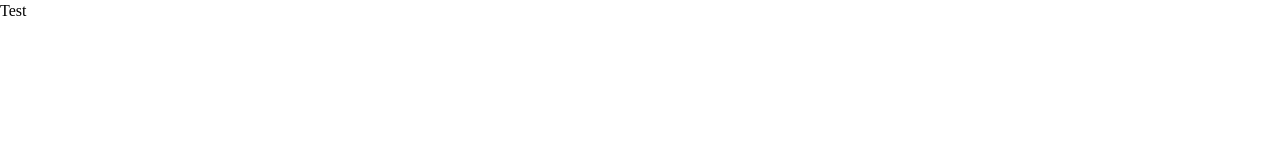
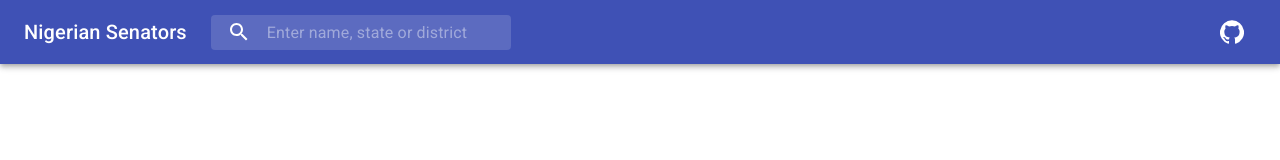
Before and after one commit to frontendtony/nigerian-senators, a Gatsby site: page / in a window 1280 px wide. Built offline with nearby package versions, Linux system fonts and the light colour scheme; Gatsby itself is replaced by a stand-in of ours.

Commit message:
create search navbar

```diff
--- a/gatsby-config.js
+++ b/gatsby-config.js
@@ -1,6 +1,6 @@
 module.exports = {
   siteMetadata: {
-    title: `Nigerian Senators Directory`,
+    title: `Nigerian Senators`,
     description: `Find your representative in the Nigerian Senate with ease, including their contact details.`,
     author: `Anthony Oyathelemhi`
   },
--- a/package.json
+++ b/package.json
@@ -5,6 +5,8 @@
   "version": "0.1.0",
   "author": "Kyle Mathews <mathews.kyle@gmail.com>",
   "dependencies": {
+    "@material-ui/core": "^4.7.0",
+    "@material-ui/icons": "^4.5.1",
     "babel-plugin-styled-components": "^1.10.6",
     "gatsby": "^2.17.11",
     "gatsby-image": "^2.2.31",
@@ -19,7 +21,8 @@
     "react": "^16.11.0",
     "react-dom": "^16.11.0",
     "react-helmet": "^5.2.1",
-    "styled-components": "^4.4.1"
+    "styled-components": "^4.4.1",
+    "typeface-roboto": "^0.0.75"
   },
   "devDependencies": {
     "prettier": "^1.19.1"
--- /dev/null
+++ b/src/components/Navbar.js
@@ -0,0 +1,113 @@
+import AppBar from '@material-ui/core/AppBar';
+import IconButton from '@material-ui/core/IconButton';
+import InputBase from '@material-ui/core/InputBase';
+import { fade, makeStyles } from '@material-ui/core/styles';
+import Toolbar from '@material-ui/core/Toolbar';
+import Typography from '@material-ui/core/Typography';
+import GitHubIcon from '@material-ui/icons/GitHub';
+import SearchIcon from '@material-ui/icons/Search';
+import { graphql, useStaticQuery } from 'gatsby';
+import React from 'react';
+
+const useStyles = makeStyles(theme => ({
+  grow: {
+    flexGrow: 1
+  },
+  menuButton: {
+    marginRight: theme.spacing(2)
+  },
+  title: {
+    display: 'none',
+    [theme.breakpoints.up('sm')]: {
+      display: 'block'
+    }
+  },
+  search: {
+    position: 'relative',
+    borderRadius: theme.shape.borderRadius,
+    backgroundColor: fade(theme.palette.common.white, 0.15),
+    '&:hover': {
+      backgroundColor: fade(theme.palette.common.white, 0.25)
+    },
+    marginRight: theme.spacing(2),
+    marginLeft: 0,
+    width: '100%',
+    [theme.breakpoints.up('sm')]: {
+      marginLeft: theme.spacing(3),
+      width: 300
+    }
+  },
+  searchIcon: {
+    width: theme.spacing(7),
+    height: '100%',
+    position: 'absolute',
+    pointerEvents: 'none',
+    display: 'flex',
+    alignItems: 'center',
+    justifyContent: 'center'
+  },
+  inputRoot: {
+    color: 'inherit'
+  },
+  inputInput: {
+    padding: theme.spacing(1, 1, 1, 7),
+    transition: theme.transitions.create('width'),
+    width: '100%',
+    [theme.breakpoints.up('sm')]: {
+      width: 300
+    }
+  }
+}));
+
+export default function Navbar() {
+  const { site } = useStaticQuery(
+    graphql`
+      query {
+        site {
+          siteMetadata {
+            title
+            description
+            author
+          }
+        }
+      }
+    `
+  );
+
+  const classes = useStyles();
+
+  return (
+    <div className={classes.grow}>
+      <AppBar position='static'>
+        <Toolbar>
+          <Typography className={classes.title} variant='h6' noWrap>
+            {site.siteMetadata.title}
+          </Typography>
+          <div className={classes.search}>
+            <div className={classes.searchIcon}>
+              <SearchIcon />
+            </div>
+            <InputBase
+              placeholder='Enter name, state or district'
+              classes={{
+                root: classes.inputRoot,
+                input: classes.inputInput
+              }}
+              inputProps={{ 'aria-label': 'search' }}
+            />
+          </div>
+          <div className={classes.grow} />
+          <a
+            href='http://github.com/tonerolima/nigerian-senators'
+            target='_blank'
+            rel='noopener noreferrer'
+          >
+            <IconButton aria-label='link to gitub repository' color='inherit'>
+              <GitHubIcon />
+            </IconButton>
+          </a>
+        </Toolbar>
+      </AppBar>
+    </div>
+  );
+}
--- a/src/components/seo.js
+++ b/src/components/seo.js
@@ -1,14 +1,7 @@
-/**
- * SEO component that queries for data with
- *  Gatsby's useStaticQuery React hook
- *
- * See: https://www.gatsbyjs.org/docs/use-static-query/
- */
-
-import React from "react"
-import PropTypes from "prop-types"
-import Helmet from "react-helmet"
-import { useStaticQuery, graphql } from "gatsby"
+import { graphql, useStaticQuery } from 'gatsby';
+import PropTypes from 'prop-types';
+import React from 'react';
+import Helmet from 'react-helmet';
 
 function SEO({ description, lang, meta, title }) {
   const { site } = useStaticQuery(
@@ -23,66 +16,65 @@ function SEO({ description, lang, meta, title }) {
         }
       }
     `
-  )
+  );
 
-  const metaDescription = description || site.siteMetadata.description
+  const metaDescription = description || site.siteMetadata.description;
 
   return (
     <Helmet
       htmlAttributes={{
-        lang,
+        lang
       }}
-      title={title}
-      titleTemplate={`%s | ${site.siteMetadata.title}`}
+      title={site.siteMetadata.title}
       meta={[
         {
           name: `description`,
-          content: metaDescription,
+          content: metaDescription
         },
         {
           property: `og:title`,
-          content: title,
+          content: title
         },
         {
           property: `og:description`,
-          content: metaDescription,
+          content: metaDescription
         },
         {
           property: `og:type`,
-          content: `website`,
+          content: `website`
         },
         {
           name: `twitter:card`,
-          content: `summary`,
+          content: `summary`
         },
         {
           name: `twitter:creator`,
-          content: site.siteMetadata.author,
+          content: site.siteMetadata.author
         },
         {
           name: `twitter:title`,
-          content: title,
+          content: title
         },
         {
           name: `twitter:description`,
-          content: metaDescription,
-        },
+          content: metaDescription
+        }
       ].concat(meta)}
     />
-  )
+  );
 }
 
 SEO.defaultProps = {
   lang: `en`,
   meta: [],
-  description: ``,
-}
+  description: ``
+};
 
 SEO.propTypes = {
   description: PropTypes.string,
   lang: PropTypes.string,
   meta: PropTypes.arrayOf(PropTypes.object),
-  title: PropTypes.string.isRequired,
-}
+  title: PropTypes.string.isRequired
+};
 
-export default SEO
+export default SEO;
--- a/src/css/index.css
+++ b/src/css/index.css
@@ -77,12 +77,7 @@ td {
 
 /* Typography
    * *********************************** */
-html {
-  font-size: 62.5%;
-}
-
 body {
-  font-size: 1.6rem;
   line-height: 1.4;
 }
 
--- a/src/pages/index.js
+++ b/src/pages/index.js
@@ -1,5 +1,7 @@
 import React from 'react';
 import styled from 'styled-components';
+import 'typeface-roboto';
+import Navbar from '../components/Navbar';
 import SEO from '../components/seo';
 import '../css/index.css';
 
@@ -8,7 +10,9 @@ const StyledPage = styled.div``;
 const IndexPage = () => (
   <StyledPage>
     <SEO title='Home' />
-    <main>Test</main>
+    <main>
+      <Navbar />
+    </main>
   </StyledPage>
 );
 
```
Also changed, not shown: 1 other file.
